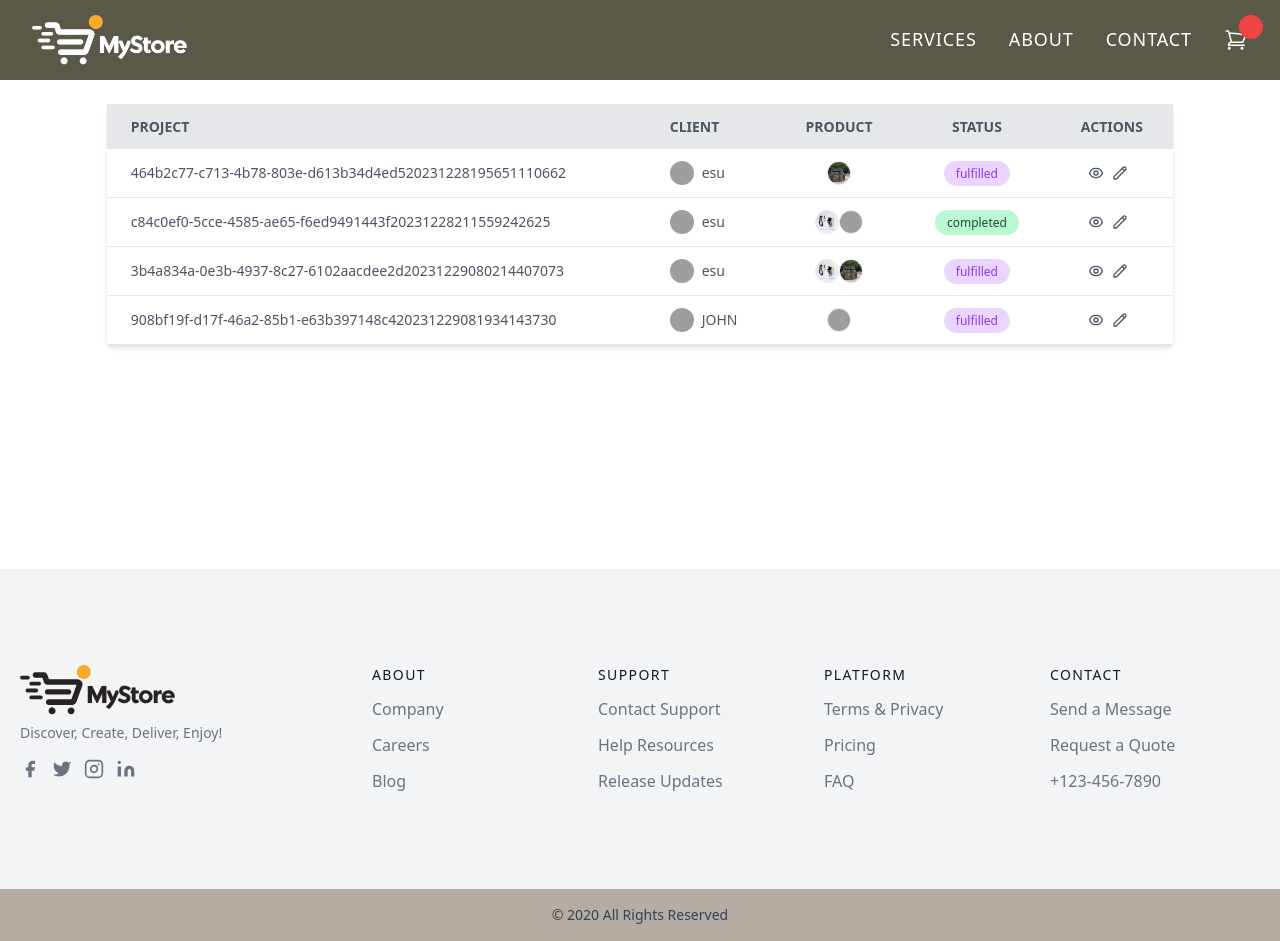
After one commit to Esayas188/E-commerce, a Django app: page /dashboard/ in a window 1280 px wide. The commit adds this page. Run offline with Django 4.2, Linux system fonts and the light colour scheme; a user stored in the database is signed in; data comes from the database, SQL or seed files in the repository; both versions use the stored data as it was after the commit; some libraries are stand-ins or nearby versions; grey boxes are pictures that could not be loaded.

Commit message:
feat: add dashboard

```diff
--- /dev/null
+++ b/store/templates/dashboard.html
@@ -0,0 +1,82 @@
+<!-- component -->
+{% extends "base.html" %}
+{% load static %}
+
+{% block content %}
+<div class="overflow-x-auto">
+    <div class="min-w-screen flex justify-cente font-sans overflow-hidden">
+        <div class="max-w-[1700px] w-full mx-auto lg:w-5/6">
+            <div class="bg-white shadow-md rounded my-6">
+                <table class="min-w-max w-full table-auto">
+                    <thead>
+                        <tr class="bg-gray-200 text-gray-600 uppercase text-sm leading-normal">
+                            <th class="py-3 px-6 text-left">Project</th>
+                            <th class="py-3 px-6 text-left">Client</th>
+                            <th class="py-3 px-6 text-center">Product</th>
+                            <th class="py-3 px-6 text-center">Status</th>
+                            <th class="py-3 px-6 text-center">Actions</th>
+                        </tr>
+                    </thead>
+                    {% for order in orders  %}
+                    <tbody class="text-gray-600 text-sm font-light">
+                        <tr class="border-b border-gray-200 hover:bg-gray-100">
+                            <td class="py-3 px-6 text-left whitespace-nowrap">
+                                <div class="flex items-center">
+
+                                    <span class="font-medium">{{order.transaction_id}}</span>
+                                </div>
+                            </td>
+                            <td class="py-3 px-6 text-left">
+                                <div class="flex items-center">
+                                    <div class="mr-2">
+                                        <img class="w-6 h-6 rounded-full" src="https://randomuser.me/api/portraits/men/1.jpg"/>
+                                    </div>
+                                    <span>{{order.customer}}</span>
+                                </div>
+                            </td>
+                            <td class="py-3 px-6 text-center">
+                                <div class="flex items-center max-w-[100px] overflow-x-hidden justify-center">
+                                    {% for item in order.orderitem_set.all %}
+                                    <img class="w-6 h-6 rounded-full border-gray-200 border transform hover:scale-125" src="{{item.product.imageURL}}" alt="order_image"/>
+
+
+                                    {% endfor %}
+                                </div>
+                            </td>
+                            <td class="py-3 px-6 text-center">
+                                {% if order.order_status == 'fulfilled' %}
+                                    <span class="bg-purple-200 text-purple-600 py-1 px-3 rounded-full text-xs">{{ order.order_status }}</span>
+                                {% elif order.order_status == 'completed' %}
+                                 <span class="bg-green-200 text-green-900 py-1 px-3 rounded-full text-xs">{{ order.order_status }}</span>
+
+                                {% endif %}
+                            </td>
+                            <td class="py-3 px-6 text-center">
+                                <div class="flex item-center justify-center">
+                                    <div class="w-4 mr-2 transform hover:text-purple-500 hover:scale-110">
+                                        <svg xmlns="http://www.w3.org/2000/svg" fill="none" viewBox="0 0 24 24" stroke="currentColor">
+                                            <path stroke-linecap="round" stroke-linejoin="round" stroke-width="2" d="M15 12a3 3 0 11-6 0 3 3 0 016 0z" />
+                                            <path stroke-linecap="round" stroke-linejoin="round" stroke-width="2" d="M2.458 12C3.732 7.943 7.523 5 12 5c4.478 0 8.268 2.943 9.542 7-1.274 4.057-5.064 7-9.542 7-4.477 0-8.268-2.943-9.542-7z" />
+                                        </svg>
+                                    </div>
+                                    <div class="w-4 mr-2 transform hover:text-purple-500 hover:scale-110">
+                                        <svg xmlns="http://www.w3.org/2000/svg" fill="none" viewBox="0 0 24 24" stroke="currentColor">
+                                            <path stroke-linecap="round" stroke-linejoin="round" stroke-width="2" d="M15.232 5.232l3.536 3.536m-2.036-5.036a2.5 2.5 0 113.536 3.536L6.5 21.036H3v-3.572L16.732 3.732z" />
+                                        </svg>
+                                    </div>
+
+                                </div>
+                            </td>
+                        </tr>
+
+                    </tbody>
+
+                    {% endfor %}
+
+                </table>
+            </div>
+        </div>
+    </div>
+</div>
+
+{% endblock content %}
--- a/store/templates/footer.html
+++ b/store/templates/footer.html
@@ -1,7 +1,7 @@
 {% load static %}
 
 {% block content %}
-<div class="flex items-end w-full min-h-screen bg-white">
+<div class="flex items-end w-full mt-[200px] min-h-full bg-white">
 
     <footer class="w-full text-gray-700 bg-gray-100 body-font">
         <div
--- a/store/urls.py
+++ b/store/urls.py
@@ -22,6 +22,7 @@ from store import views
 urlpatterns = [
     path('',views.Home,name='home'),
 	path('store', views.store, name="store"),
+	path('dashboard/', views.dashboard, name="dashboard"),
 	path('cart/', views.cart, name="cart"),
 	path('checkout/', views.checkout, name="checkout"),
 	path('update_item/', views.updateItem, name="update_item"),
--- a/store/utils.py
+++ b/store/utils.py
@@ -56,7 +56,7 @@ def cartData(request):
 	return {'cartItems':cartItems ,'order':order, 'items':items}
 
 
-def guestOrder(request,name,email):
+def guestOrder(request,name,email,phone):
 
 	cookieData = cookieCart(request)
 	items = cookieData['items']
@@ -65,6 +65,7 @@ def guestOrder(request,name,email):
 			email=email,
 			)
 	customer.name = name
+	customer.name = phone
 	customer.save()
 
 	order = Order.objects.create(
--- a/store/views.py
+++ b/store/views.py
@@ -20,7 +20,20 @@ import datetime
 
 load_dotenv()  # Load environment variables from .env file
 PRIVATE_KEY = os.getenv('PRIVATE_KEY')
+from django.contrib.auth.decorators import user_passes_test
 
+def superuser_required(function=None, redirect_field_name=None, login_url='login'):
+    """
+    Decorator for views that checks that the user is a superuser.
+    """
+    actual_decorator = user_passes_test(
+        lambda u: u.is_active and u.is_superuser,
+        login_url=login_url,
+        redirect_field_name=redirect_field_name
+    )
+    if function:
+        return actual_decorator(function)
+    return actual_decorator
 
 def Home(request):
     data = cartData(request)
@@ -64,6 +77,12 @@ def checkout(request):
 
 	context = {'items':items, 'order':order, 'cartItems':cartItems}
 	return render(request, 'checkout.html', context)
+
+@superuser_required(login_url='home')
+def dashboard(request):
+	orders = Order.objects.filter(complete=True)
+	context = {'orders':orders}
+	return render(request,'dashboard.html',context)
 def updateItem(request):
 	data = json.loads(request.body)
 
@@ -134,9 +153,11 @@ def processOrder(request):
 		print('response url:',checkout_url)
 		if request.user.is_authenticated:
 			customer = request.user.customer
+			customer.name = phone
+			customer.save()
 			order, created = Order.objects.get_or_create(customer=customer, complete=False)
 		else:
-			customer, order = guestOrder(request, first_name,email)
+			customer, order = guestOrder(request, first_name,email,phone)
 
 		order.transaction_id = unique_transaction_number
 		order.save()
--- a/theme/static/css/dist/styles.css
+++ b/theme/static/css/dist/styles.css
@@ -901,6 +917,16 @@ select {
   margin-bottom: 1rem;
 }
 
+.mx-0 {
+  margin-left: 0px;
+  margin-right: 0px;
+}
+
+.my-6 {
+  margin-top: 1.5rem;
+  margin-bottom: 1.5rem;
+}
+
 .-mb-10 {
   margin-bottom: -2.5rem;
 }
@@ -975,6 +1001,22 @@ select {
 
 .mt-\[20px\] {
   margin-top: 20px;
+}
+
+.ml-1 {
+  margin-left: 0.25rem;
+}
+
+.mr-2 {
+  margin-right: 0.5rem;
+}
+
+.mt-14 {
+  margin-top: 3.5rem;
+}
+
+.mt-\[200px\] {
+  margin-top: 200px;
 }
 
 .block {
@@ -1110,6 +1156,15 @@ select {
   width: 100%;
 }
 
+.w-screen {
+  width: 100vw;
+}
+
+.min-w-max {
+  min-width: -moz-max-content;
+  min-width: max-content;
+}
+
 .max-w-\[1280px\] {
   max-width: 1280px;
 }
@@ -1118,6 +1173,52 @@ select {
   max-width: 24rem;
 }
 
+.max-w-lg {
+  max-width: 32rem;
+}
+
+.max-w-md {
+  max-width: 28rem;
+}
+
+.max-w-px {
+  max-width: 1px;
+}
+
+.max-w-screen-lg {
+  max-width: 1024px;
+}
+
+.max-w-max {
+  max-width: -moz-max-content;
+  max-width: max-content;
+}
+
+.max-w-fit {
+  max-width: -moz-fit-content;
+  max-width: fit-content;
+}
+
+.max-w-\[2000px\] {
+  max-width: 2000px;
+}
+
+.max-w-\[1800px\] {
+  max-width: 1800px;
+}
+
+.max-w-\[1700px\] {
+  max-width: 1700px;
+}
+
+.max-w-\[200px\] {
+  max-width: 200px;
+}
+
+.max-w-\[100px\] {
+  max-width: 100px;
+}
+
 .flex-shrink-0 {
   flex-shrink: 0;
 }
@@ -1126,16 +1227,36 @@ select {
   flex-grow: 1;
 }
 
+.table-auto {
+  table-layout: auto;
+}
+
 .border-collapse {
   border-collapse: collapse;
 }
 
+.-translate-x-1\/2 {
+  --tw-translate-x: -50%;
+  transform: translate(var(--tw-translate-x), var(--tw-translate-y)) rotate(var(--tw-rotate)) skewX(var(--tw-skew-x)) skewY(var(--tw-skew-y)) scaleX(var(--tw-scale-x)) scaleY(var(--tw-scale-y));
+}
+
+.rotate-180 {
+  --tw-rotate: 180deg;
+  transform: translate(var(--tw-translate-x), var(--tw-translate-y)) rotate(var(--tw-rotate)) skewX(var(--tw-skew-x)) skewY(var(--tw-skew-y)) scaleX(var(--tw-scale-x)) scaleY(var(--tw-scale-y));
+}
+
 .transform {
   transform: translate(var(--tw-translate-x), var(--tw-translate-y)) rotate(var(--tw-rotate)) skewX(var(--tw-skew-x)) skewY(var(--tw-skew-y)) scaleX(var(--tw-scale-x)) scaleY(var(--tw-scale-y));
 }
 
 .cursor-pointer {
   cursor: pointer;
+}
+
+.select-none {
+  -webkit-user-select: none;
+     -moz-user-select: none;
+          user-select: none;
 }
 
 .resize {
@@ -1262,12 +1383,20 @@ select {
   overflow: hidden;
 }
 
+.overflow-x-auto {
+  overflow-x: auto;
+}
+
 .overflow-x-hidden {
   overflow-x: hidden;
 }
 
 .overflow-y-scroll {
   overflow-y: scroll;
+}
+
+.whitespace-nowrap {
+  white-space: nowrap;
 }
 
 .rounded {
@@ -1383,12 +1525,46 @@ select {
   background-color: rgb(255 255 255 / var(--tw-bg-opacity));
 }
 
+.bg-green-400 {
+  --tw-bg-opacity: 1;
+  background-color: rgb(74 222 128 / var(--tw-bg-opacity));
+}
+
+.bg-green-300 {
+  --tw-bg-opacity: 1;
+  background-color: rgb(134 239 172 / var(--tw-bg-opacity));
+}
+
+.bg-green-600 {
+  --tw-bg-opacity: 1;
+  background-color: rgb(22 163 74 / var(--tw-bg-opacity));
+}
+
+.bg-gray-200 {
+  --tw-bg-opacity: 1;
+  background-color: rgb(229 231 235 / var(--tw-bg-opacity));
+}
+
+.bg-purple-200 {
+  --tw-bg-opacity: 1;
+  background-color: rgb(233 213 255 / var(--tw-bg-opacity));
+}
+
+.bg-green-200 {
+  --tw-bg-opacity: 1;
+  background-color: rgb(187 247 208 / var(--tw-bg-opacity));
+}
+
 .bg-opacity-50 {
   --tw-bg-opacity: 0.5;
 }
 
 .bg-gradient-to-r {
   background-image: linear-gradient(to right, var(--tw-gradient-stops));
+}
+
+.bg-gradient-to-br {
+  background-image: linear-gradient(to bottom right, var(--tw-gradient-stops));
 }
 
 .from-\[\#fbab2b\] {
@@ -1520,6 +1713,26 @@ select {
   padding-bottom: 7px;
 }
 
+.px-10 {
+  padding-left: 2.5rem;
+  padding-right: 2.5rem;
+}
+
+.px-6 {
+  padding-left: 1.5rem;
+  padding-right: 1.5rem;
+}
+
+.py-0 {
+  padding-top: 0px;
+  padding-bottom: 0px;
+}
+
+.px-32 {
+  padding-left: 8rem;
+  padding-right: 8rem;
+}
+
 .pb-4 {
   padding-bottom: 1rem;
 }
@@ -1540,12 +1753,20 @@ select {
   padding-top: 0.75rem;
 }
 
+.text-left {
+  text-align: left;
+}
+
 .text-center {
   text-align: center;
 }
 
 .font-serif {
   font-family: ui-serif, Georgia, Cambria, "Times New Roman", Times, serif;
+}
+
+.font-sans {
+  font-family: ui-sans-serif, system-ui, sans-serif, "Apple Color Emoji", "Segoe UI Emoji", "Segoe UI Symbol", "Noto Color Emoji";
 }
 
 .text-2xl {
@@ -1600,6 +1821,10 @@ select {
   font-weight: 600;
 }
 
+.font-light {
+  font-weight: 300;
+}
+
 .uppercase {
   text-transform: uppercase;
 }
@@ -1684,6 +1909,26 @@ select {
 .text-yellow-500 {
   --tw-text-opacity: 1;
   color: rgb(234 179 8 / var(--tw-text-opacity));
+}
+
+.text-purple-600 {
+  --tw-text-opacity: 1;
+  color: rgb(147 51 234 / var(--tw-text-opacity));
+}
+
+.text-red-600 {
+  --tw-text-opacity: 1;
+  color: rgb(220 38 38 / var(--tw-text-opacity));
+}
+
+.text-green-600 {
+  --tw-text-opacity: 1;
+  color: rgb(22 163 74 / var(--tw-text-opacity));
+}
+
+.text-green-900 {
+  --tw-text-opacity: 1;
+  color: rgb(20 83 45 / var(--tw-text-opacity));
 }
 
 .opacity-0 {
@@ -2066,6 +2360,10 @@ select {
     width: 25%;
   }
 
+  .lg\:w-5\/6 {
+    width: 83.333333%;
+  }
+
   .lg\:grid-cols-3 {
     grid-template-columns: repeat(3, minmax(0, 1fr));
   }
```
Also changed, not shown: other parts of theme/static/css/dist/styles.css (+99 -0 lines), store/templates/Home.html (+23 -0 lines), db.sqlite3.
